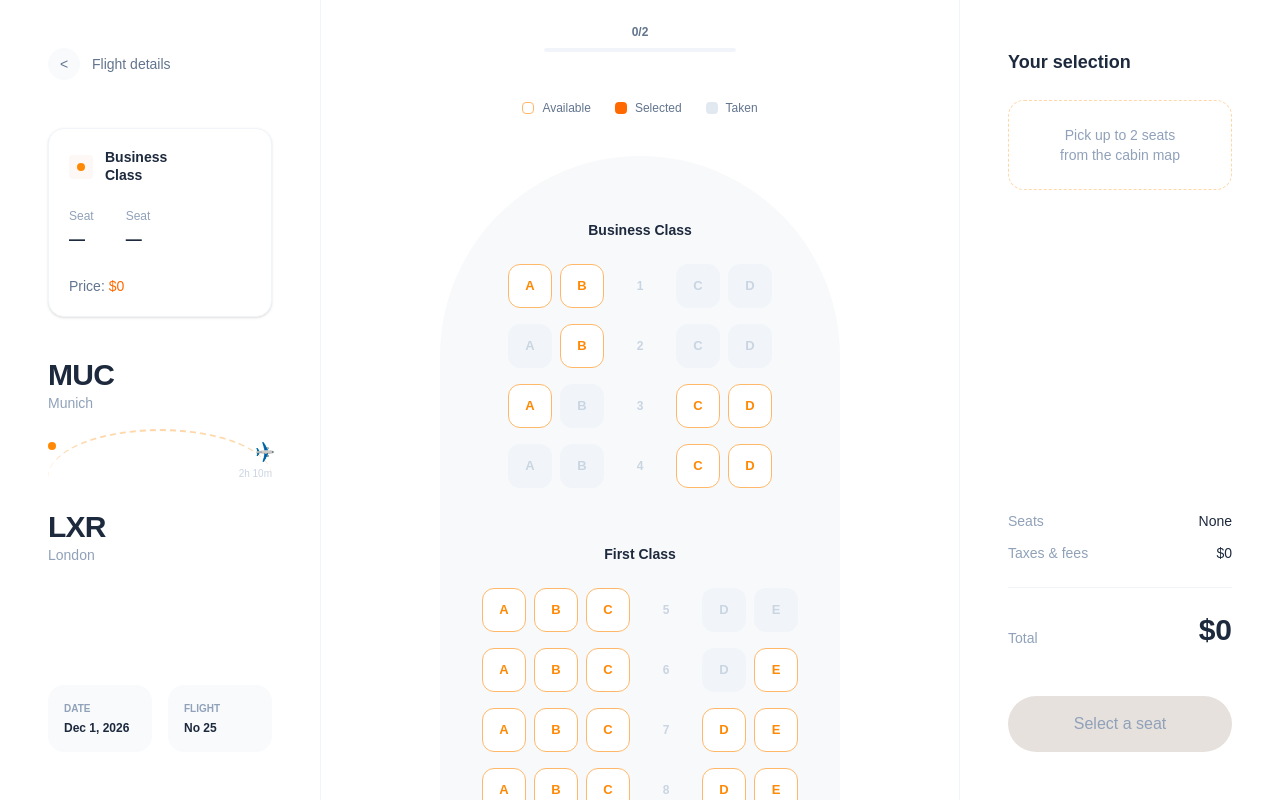
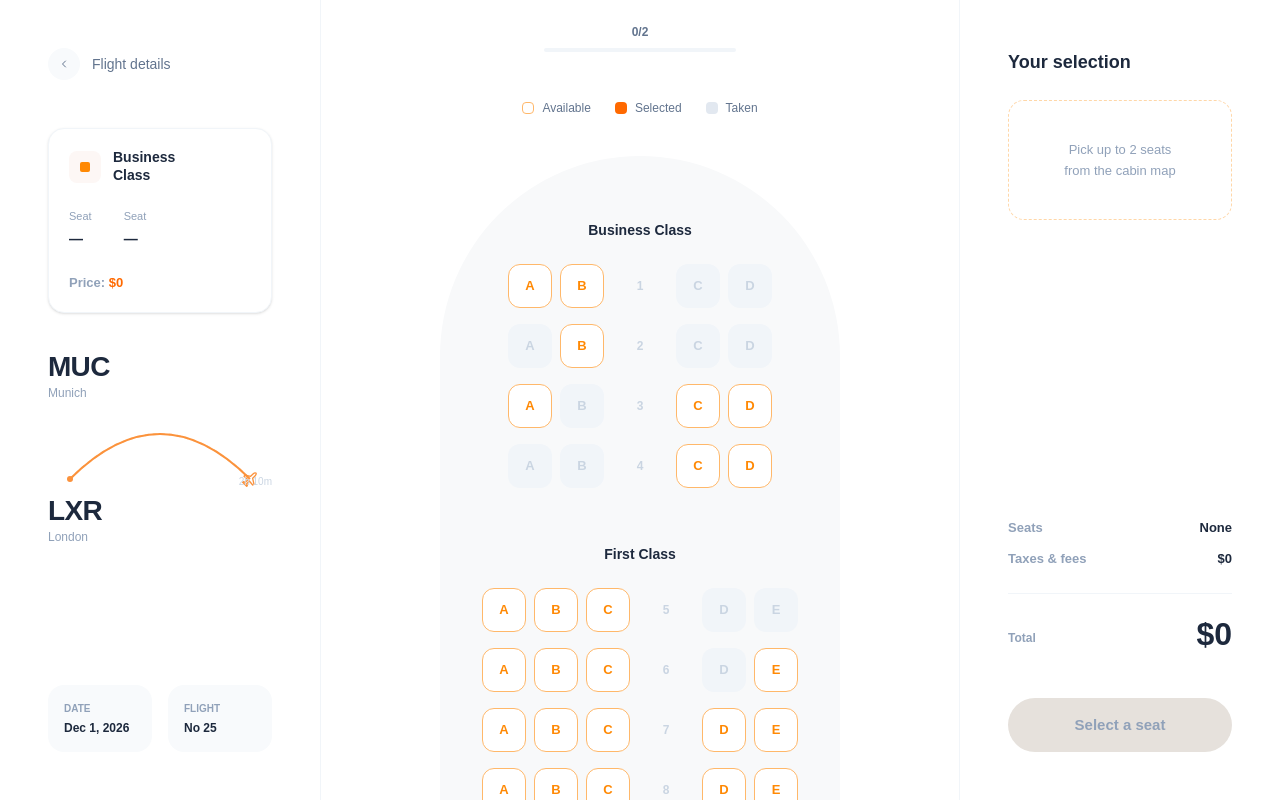
Before and after one commit to itsGabo22/ResponsiveAerial, a Next.js app: page / in a window 1280 px wide. Built offline with nearby package versions, Linux system fonts and the light colour scheme.

Commit message:
feat: add framer-motion animations, wire up seat state, and fix dark mode scroll bug

```diff
--- a/package.json
+++ b/package.json
@@ -9,6 +9,7 @@
     "lint": "eslint"
   },
   "dependencies": {
+    "framer-motion": "^13.1.1",
     "next": "16.3.3",
     "react": "19.2.8",
     "react-dom": "19.2.8"
--- a/src/app/components/DesktopLeftColumn.tsx
+++ b/src/app/components/DesktopLeftColumn.tsx
@@ -1,65 +1,116 @@
 "use client";
 
-import React from "react";
+import React, { useEffect, useState } from "react";
+import { motion } from "framer-motion";
 
-export default function DesktopLeftColumn() {
+interface DesktopLeftColumnProps {
+  selectedSeats?: string[];
+  totalPrice?: number;
+}
+
+export default function DesktopLeftColumn({ selectedSeats = [], totalPrice = 0 }: DesktopLeftColumnProps) {
+  const formatSeat = (id: string) => {
+    if (!id) return "—";
+    const parts = id.split('-');
+    return parts[parts.length - 1]; // e.g. "1A"
+  };
+
+  const seat1 = formatSeat(selectedSeats[0]);
+  const seat2 = formatSeat(selectedSeats[1]);
+
   return (
     <div className="hidden lg:flex flex-col p-8 lg:p-12 shrink-0">
       <div className="flex items-center gap-3 mb-12 text-slate-500">
         <button className="w-8 h-8 rounded-full bg-slate-50 hover:bg-slate-100 flex items-center justify-center text-sm transition-colors">
-          &lt;
+          <svg width="12" height="12" viewBox="0 0 24 24" fill="none" stroke="currentColor" strokeWidth="2" strokeLinecap="round" strokeLinejoin="round">
+            <path d="M15 18l-6-6 6-6" />
+          </svg>
         </button>
         <span className="text-sm font-medium">Flight details</span>
       </div>
 
-      {/* Selected Seat Info Box (dummy) */}
+      {/* Selected Seat Info Box */}
       <div className="bg-white border border-slate-100 shadow-sm rounded-2xl p-5 mb-10">
         <div className="flex items-center gap-3 mb-6">
-          <div className="w-6 h-6 rounded bg-[#FDF7F5] flex items-center justify-center">
-            <div className="w-2 h-2 rounded bg-orange-400"></div>
+          <div className="w-8 h-8 rounded-lg bg-[#FDF7F5] flex items-center justify-center">
+            <div className="w-2.5 h-2.5 rounded-[2px] bg-orange-400"></div>
           </div>
-          <span className="font-semibold text-slate-800 text-sm leading-tight">
+          <span className="font-bold text-slate-800 text-sm leading-tight">
             Business<br />Class
           </span>
         </div>
 
         <div className="flex gap-8 mb-6 text-slate-800 font-bold">
           <div className="flex flex-col gap-1">
-            <span className="text-xs text-slate-400 font-medium">Seat</span>
-            <span>—</span>
+            <span className="text-[11px] text-slate-400 font-medium">Seat</span>
+            <span className="text-sm">{seat1}</span>
           </div>
           <div className="flex flex-col gap-1">
-            <span className="text-xs text-slate-400 font-medium">Seat</span>
-            <span>—</span>
+            <span className="text-[11px] text-slate-400 font-medium">Seat</span>
+            <span className="text-sm">{seat2}</span>
           </div>
         </div>
 
-        <div className="text-sm font-medium">
-          <span className="text-slate-500">Price: </span>
-          <span className="text-orange-500">$0</span>
+        <div className="text-[13px] font-semibold">
+          <span className="text-slate-400">Price: </span>
+          <span className="text-orange-500">${totalPrice}</span>
         </div>
       </div>
 
       {/* Flight Route Graphic */}
       <div className="flex flex-col">
-        <div className="flex flex-col mb-4">
-          <span className="text-3xl font-bold text-slate-800 tracking-tight">MUC</span>
-          <span className="text-sm text-slate-400">Munich</span>
+        <div className="flex flex-col mb-2">
+          <span className="text-[28px] font-bold text-slate-800 tracking-tight leading-none mb-1">MUC</span>
+          <span className="text-xs text-slate-400 font-medium">Munich</span>
         </div>
 
-        {/* Arc map representation */}
-        <div className="h-16 relative flex items-center mb-4">
-          <div className="absolute w-full h-[150%] top-0 left-0 border-t-2 border-dashed border-orange-200 rounded-[100%]"></div>
-          <div className="w-2 h-2 rounded-full bg-orange-400 absolute left-0 top-[20%]"></div>
-          <div className="absolute right-0 top-[20%] flex flex-col items-end">
-            <span className="text-orange-400 text-sm rotate-45 mb-1">✈️</span>
-            <span className="text-[10px] text-slate-300 font-medium">2h 10m</span>
-          </div>
+        {/* SVG Arc Animation */}
+        <div className="h-20 w-full relative mb-2">
+          <svg viewBox="0 0 200 80" className="w-full h-full overflow-visible">
+            {/* Background dashed line */}
+            <path
+              d="M 10 70 Q 100 -20 190 70"
+              fill="none"
+              stroke="#fed7aa"
+              strokeWidth="2"
+              strokeDasharray="4 4"
+            />
+            {/* Animated drawing line */}
+            <motion.path
+              d="M 10 70 Q 100 -20 190 70"
+              fill="none"
+              stroke="#fb923c"
+              strokeWidth="2"
+              initial={{ pathLength: 0 }}
+              animate={{ pathLength: 1 }}
+              transition={{ duration: 2, ease: "easeInOut" }}
+            />
+
+            {/* Starting dot */}
+            <circle cx="10" cy="70" r="3" fill="#fb923c" />
+
+            {/* Airplane icon following the path */}
+            {/* Since Framer Motion can't easily animate an element *along* a path without an external library,
+                we can approximate it by translating x and y, or simply animating the icon from left to right while translating Y in a curve.
+                Alternatively, we just place the icon at the end (LXR) and animate its opacity/scale, or animate it linearly.
+                Let's make it fly from left to right using a simple motion.g */}
+            <motion.g
+              initial={{ x: 10, y: 70, opacity: 0 }}
+              animate={{ x: 190, y: 70, opacity: 1 }}
+              transition={{ duration: 2, ease: "easeInOut" }}
+            >
+              {/* Airplane SVG */}
+              <svg x="-8" y="-8" width="16" height="16" viewBox="0 0 24 24" fill="none" stroke="#fb923c" strokeWidth="2" strokeLinecap="round" strokeLinejoin="round" className="rotate-45">
+                <path d="M17.8 19.2 16 11l3.5-3.5C21 6 21.5 4 21 3c-1-.5-3 0-4.5 1.5L13 8 4.8 6.2c-.5-.1-.9.2-1.1.6L3 8l6 5-4 4-3-1-1 1 3 3 3 3 1-1-1-3 4-4 5 6l1.2-.7c.4-.2.7-.6.6-1.1z"/>
+              </svg>
+            </motion.g>
+          </svg>
+          <div className="absolute right-0 bottom-0 text-[10px] text-slate-300 font-medium">2h 10m</div>
         </div>
 
         <div className="flex flex-col mb-10">
-          <span className="text-3xl font-bold text-slate-800 tracking-tight">LXR</span>
-          <span className="text-sm text-slate-400">London</span>
+          <span className="text-[28px] font-bold text-slate-800 tracking-tight leading-none mb-1">LXR</span>
+          <span className="text-xs text-slate-400 font-medium">London</span>
         </div>
       </div>
 
@@ -67,11 +118,11 @@ export default function DesktopLeftColumn() {
       <div className="flex gap-4 mt-auto">
         <div className="flex-1 bg-slate-50 rounded-2xl p-4 flex flex-col gap-1">
           <span className="text-[10px] uppercase font-bold text-slate-400">Date</span>
-          <span className="text-xs font-semibold text-slate-800">Dec 1, 2026</span>
+          <span className="text-xs font-bold text-slate-800">Dec 1, 2026</span>
         </div>
         <div className="flex-1 bg-slate-50 rounded-2xl p-4 flex flex-col gap-1">
           <span className="text-[10px] uppercase font-bold text-slate-400">Flight</span>
-          <span className="text-xs font-semibold text-slate-800">No 25</span>
+          <span className="text-xs font-bold text-slate-800">No 25</span>
         </div>
       </div>
     </div>
--- a/src/app/components/DesktopRightColumn.tsx
+++ b/src/app/components/DesktopRightColumn.tsx
@@ -8,32 +8,34 @@ interface DesktopRightColumnProps {
 }
 
 export default function DesktopRightColumn({ selectedSeats, totalPrice }: DesktopRightColumnProps) {
+  const formatSeat = (id: string) => id.split('-').pop();
+  const formattedSeats = selectedSeats.map(formatSeat).join(", ");
   const hasSelection = selectedSeats.length > 0;
 
   return (
     <div className="hidden lg:flex flex-col p-8 lg:p-12 shrink-0">
       <h2 className="text-lg font-bold text-slate-800 mb-6">Your selection</h2>
 
-      <div className="border border-dashed border-orange-200 rounded-2xl p-6 flex flex-col items-center justify-center text-center text-sm text-slate-400 mb-auto">
+      <div className="border border-dashed border-orange-200 rounded-2xl p-6 flex flex-col items-center justify-center text-center text-[13px] text-slate-400 mb-auto min-h-[120px]">
         {hasSelection ? (
-           <div className="flex flex-col items-center gap-2">
+           <div className="flex flex-col items-center gap-1">
              <span className="text-orange-500 font-bold text-lg">
-               {selectedSeats.join(", ")}
+               {formattedSeats}
              </span>
-             <span>Selected</span>
+             <span className="font-medium">Selected</span>
            </div>
         ) : (
-          <span>Pick up to 2 seats<br/>from the cabin map</span>
+          <span className="leading-relaxed">Pick up to 2 seats<br/>from the cabin map</span>
         )}
       </div>
 
       <div className="flex flex-col gap-6 w-full">
         <div className="flex flex-col gap-3">
-          <div className="flex justify-between text-sm font-medium">
+          <div className="flex justify-between text-[13px] font-semibold">
             <span className="text-slate-400">Seats</span>
-            <span className="text-slate-800">{hasSelection ? selectedSeats.join(", ") : "None"}</span>
+            <span className="text-slate-800">{hasSelection ? formattedSeats : "None"}</span>
           </div>
-          <div className="flex justify-between text-sm font-medium">
+          <div className="flex justify-between text-[13px] font-semibold">
             <span className="text-slate-400">Taxes & fees</span>
             <span className="text-slate-800">$0</span>
           </div>
@@ -42,14 +44,14 @@ export default function DesktopRightColumn({ selectedSeats, totalPrice }: Deskto
         <div className="h-[1px] w-full bg-slate-100"></div>
 
         <div className="flex justify-between items-end mb-6">
-          <span className="text-sm font-medium text-slate-400">Total</span>
-          <span className="text-3xl font-bold text-slate-800">${totalPrice}</span>
+          <span className="text-xs font-semibold text-slate-400 pb-1">Total</span>
+          <span className="text-[32px] font-bold text-slate-800 leading-none">${totalPrice}</span>
         </div>
 
         <button
-          className={`w-full py-4 rounded-full font-medium transition-colors ${
+          className={`w-full py-4 rounded-full font-semibold transition-colors text-[15px] ${
             hasSelection
-              ? "bg-slate-800 text-white hover:bg-slate-700"
+              ? "bg-[#E6E1DC] hover:bg-[#D5D0CB] text-slate-800" // Look at image: Active button is beige, text dark
               : "bg-[#E6E1DC] text-slate-400 cursor-not-allowed"
           }`}
         >
--- a/src/app/components/SeatSelectionCard.tsx
+++ b/src/app/components/SeatSelectionCard.tsx
@@ -49,7 +49,7 @@ export default function SeatSelectionCard() {
       <MobileHeader selectedCount={selectedSeats.length} />
 
       {/* Desktop Left Column (Hidden on < lg) */}
-      <DesktopLeftColumn />
+      <DesktopLeftColumn selectedSeats={selectedSeats} totalPrice={totalPrice} />
 
       {/* Center Column: Seat Map (Scrollable) */}
       <div className="flex-1 lg:border-x border-slate-100 flex flex-col overflow-hidden">
--- a/src/app/layout.tsx
+++ b/src/app/layout.tsx
@@ -23,7 +23,7 @@ export default function RootLayout({ children }: LayoutProps<"/">) {
       lang="en"
       className={`${geistSans.variable} ${geistMono.variable} h-full antialiased`}
     >
-      <body className="min-h-full flex flex-col">{children}</body>
+      <body className="min-h-full flex flex-col bg-[#FDF7F5] dark:bg-white text-slate-800">{children}</body>
     </html>
   );
 }
```
Also changed, not shown: 1 other file (tests, documents, lock files or other folders).
